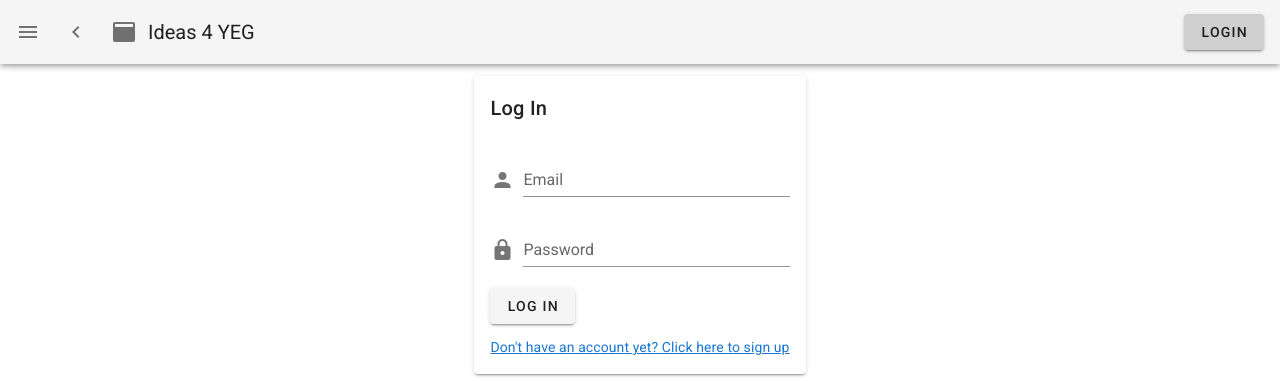
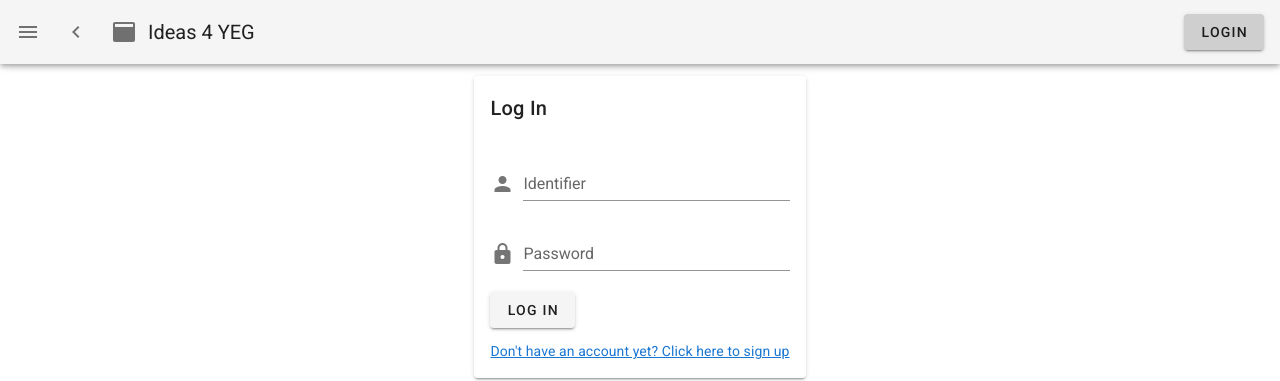
Before and after one commit to UAlberta-CMPUT401/Ideas-for-YEG, a Nuxt app in the folder frontend/: page /login in a window 1280 px wide. Shown: the top 381 px of the page. Built offline with nearby package versions, Linux system fonts and the light colour scheme.

Commit message:
Add (untested due to error) complete signup form. Add complete login form. Edit config file

```diff
--- a/frontend/nuxt.config.js
+++ b/frontend/nuxt.config.js
@@ -55,7 +55,9 @@ module.exports = {
    ** Axios module configuration
    ** See https://axios.nuxtjs.org/options
    */
-  axios: {},
+  axios: {
+    baseURL: 'http://localhost:1337/',
+  },
   /*
    ** vuetify module configuration
    ** https://github.com/nuxt-community/vuetify-module
--- a/frontend/pages/login.vue
+++ b/frontend/pages/login.vue
@@ -6,12 +6,15 @@
           Log In
         </v-card-title>
         <v-card-text>
+          <p v-if="errorMessage !== null">
+            {{ errorMessage }}
+          </p>
           <v-form ref="form" class="my-3">
             <v-text-field
-              v-model="email"
+              v-model="identifier"
               prepend-icon="mdi-account"
-              name="Email"
-              label="Email"
+              name="Identifier"
+              label="Identifier"
             ></v-text-field>
             <v-text-field
               v-model="password"
@@ -20,7 +23,7 @@
               name="Password"
               label="Password"
             ></v-text-field>
-            <v-btn v-on:click="logIn" nuxt href="/">
+            <v-btn v-on:click="logIn">
               Log In
             </v-btn>
           </v-form>
@@ -40,13 +43,38 @@ export default {
   data() {
     return {
       currentUser: this.$store.getters['users/getUser'],
-      email: '',
+      errorMessage: '',
+      identifier: '',
       password: '',
     };
   },
   methods: {
-    logIn() {
-      console.log(`${this.email} ${this.password}`);
+    async logIn() {
+      const data = await this.$axios
+        .$post('/auth/local', {
+          identifier: this.identifier,
+          password: this.password,
+        })
+        .catch((error) => {
+          // Handle error.
+          this.errorMessage = error.response;
+
+          if (
+            this.errorMessage &&
+            this.errorMessage.data &&
+            this.errorMessage.data.message[0].messages[0].message != null
+          ) {
+            this.errorMessage = this.errorMessage.data.message[0].messages[0].message;
+          }
+        });
+      // Handle success.
+      if (data !== undefined) {
+        // const user = data.user;
+        const jwt = data.jwt;
+        // Access token like so: console.log(document.cookie.replace(/(?:(?:^|.*;\s*)accessToken\s*=\s*([^;]*).*$)|^.*$/, "$1"));
+        document.cookie = 'accessToken=' + jwt;
+        await this.$router.push('/');
+      }
     },
   },
 };
--- a/frontend/pages/signup.vue
+++ b/frontend/pages/signup.vue
@@ -6,6 +6,9 @@
           Sign Up
         </v-card-title>
         <v-card-text>
+          <p v-if="errorMessage !== null">
+            {{ errorMessage }}
+          </p>
           <v-form ref="form" class="my-3">
             <v-text-field
               v-model="username"
@@ -49,7 +52,6 @@
 </template>
 
 <script>
-import axios from '../.nuxt/axios';
 const EMAIL_VALIDATION_REGEX = /^(([^<>()[\]\\.,;:\s@"]+(\.[^<>()[\]\\.,;:\s@"]+)*)|(".+"))@((\[[0-9]{1,3}\.[0-9]{1,3}\.[0-9]{1,3}\.[0-9]{1,3}])|(([a-zA-Z\-0-9]+\.)+[a-zA-Z]{2,}))$/;
 const PASSWORD_MIN_LENGTH = 6;
 const PASSWORD_MAX_LENGTH = 32;
@@ -61,6 +63,7 @@ export default {
 
   data() {
     return {
+      errorMessage: '',
       currentUser: this.$store.getters['users/getUser'],
       username: '',
       email: '',
@@ -94,14 +97,29 @@ export default {
     /*
     Validate input, then make a request to the backend.
      */
-    signUp() {
+    async signUp() {
       if (this.$refs.form.validate()) {
-        // console.log(`${this.email} ${this.password} ${this.passwordConf}`);
-        axios.post('/auth/local/register', {
-          username: this.username,
-          email: this.email,
-          password: this.password,
-        });
+        const data = await this.$axios
+          .$post('/auth/local/register', {
+            username: this.username,
+            email: this.email,
+            password: this.password,
+          })
+          .catch((error) => {
+            // Handle error.
+            this.errorMessage = error.response;
+            if (this.errorMessage.data.message[0].messages[0].message != null) {
+              this.errorMessage = this.errorMessage.data.message[0].messages[0].message;
+            }
+          });
+        // Handle success.
+        if (data !== undefined) {
+          // const user = data.user;
+          const jwt = data.jwt;
+          // Access token like so: console.log(document.cookie.replace(/(?:(?:^|.*;\s*)accessToken\s*=\s*([^;]*).*$)|^.*$/, "$1"));
+          document.cookie = 'accessToken=' + jwt;
+          await this.$router.push('/');
+        }
       }
     },
   },
```
